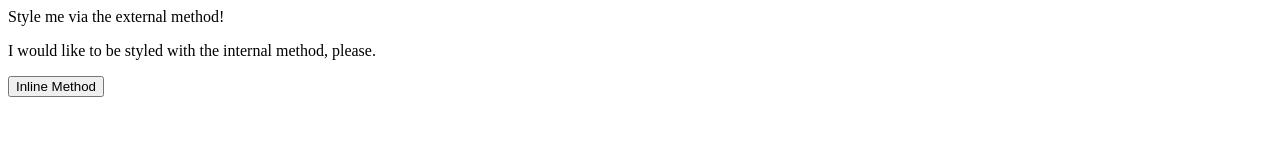
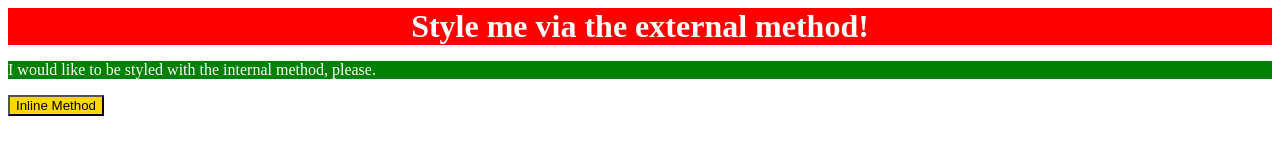
Before and after one commit to monoswirl/The-Odin-Project, a plain HTML site: page css-exercises-main/foundations/intro-to-css/01-css-methods/index.html in a window 1280 px wide. Drawn offline with Linux system fonts and the light colour scheme.

Commit message:
Complete 01-css-methods exercise

```diff
--- a/css-exercises-main/foundations/intro-to-css/01-css-methods/index.html
+++ b/css-exercises-main/foundations/intro-to-css/01-css-methods/index.html
@@ -4,11 +4,18 @@
     <meta charset="UTF-8">
     <meta http-equiv="X-UA-Compatible" content="IE=edge">
     <meta name="viewport" content="width=device-width, initial-scale=1.0">
+    <link rel="stylesheet" href="./style.css"></link>
+    <style>
+      p {
+        background-color: green;
+        color: white;
+      }
+    </style>
     <title>Methods for Adding CSS</title>
   </head>
   <body>
     <div>Style me via the external method!</div>
     <p>I would like to be styled with the internal method, please.</p>
-    <button>Inline Method</button>
+    <button style="background-color: gold;">Inline Method</button>
   </body>
 </html>
--- /dev/null
+++ b/css-exercises-main/foundations/intro-to-css/01-css-methods/style.css
@@ -0,0 +1,7 @@
+div {
+    background-color: red;
+    color: white;
+    font-size: 32px;
+    font-weight: 700;
+    text-align: center;
+}
```
Also changed, not shown: odin-recipes/README.md.
